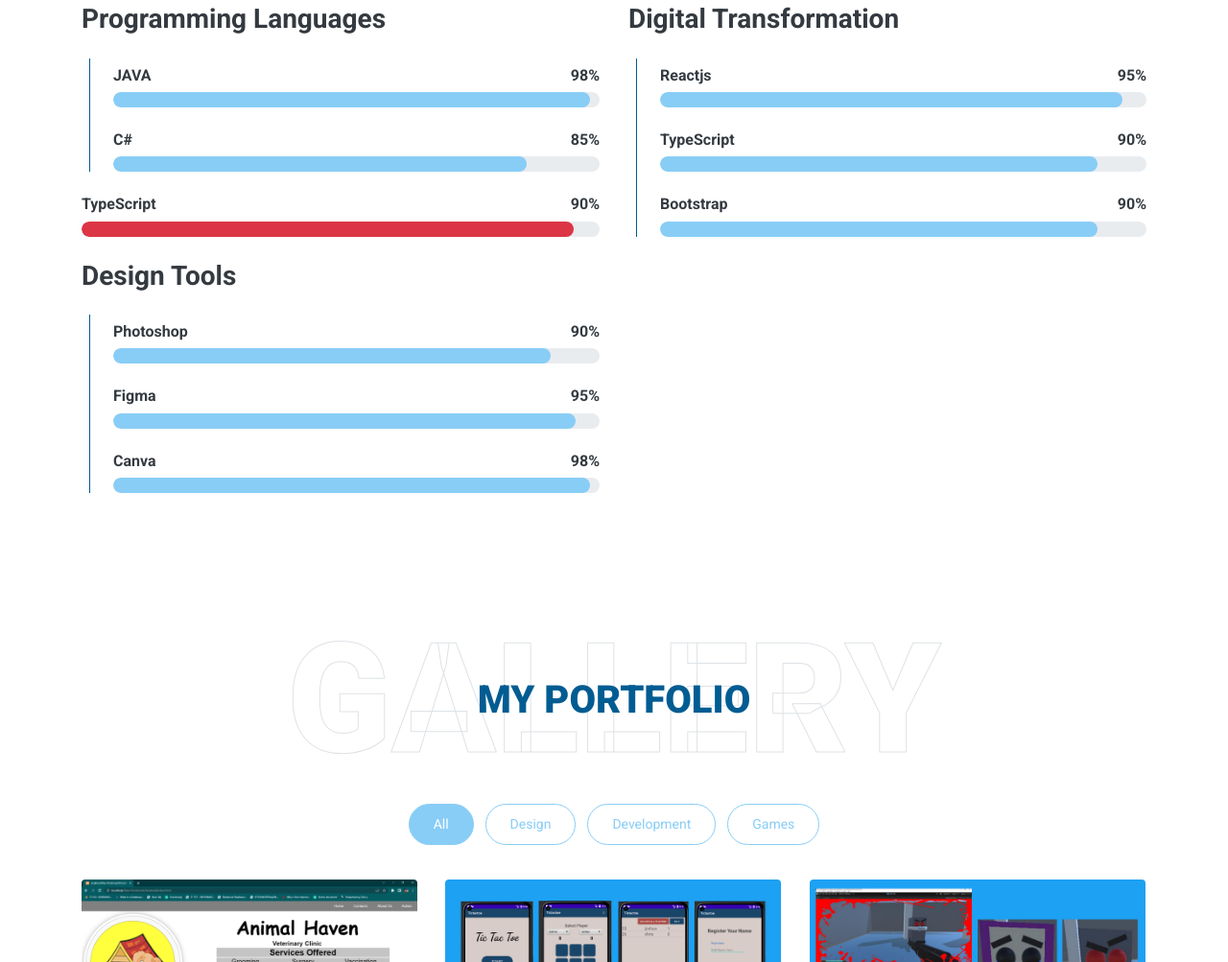
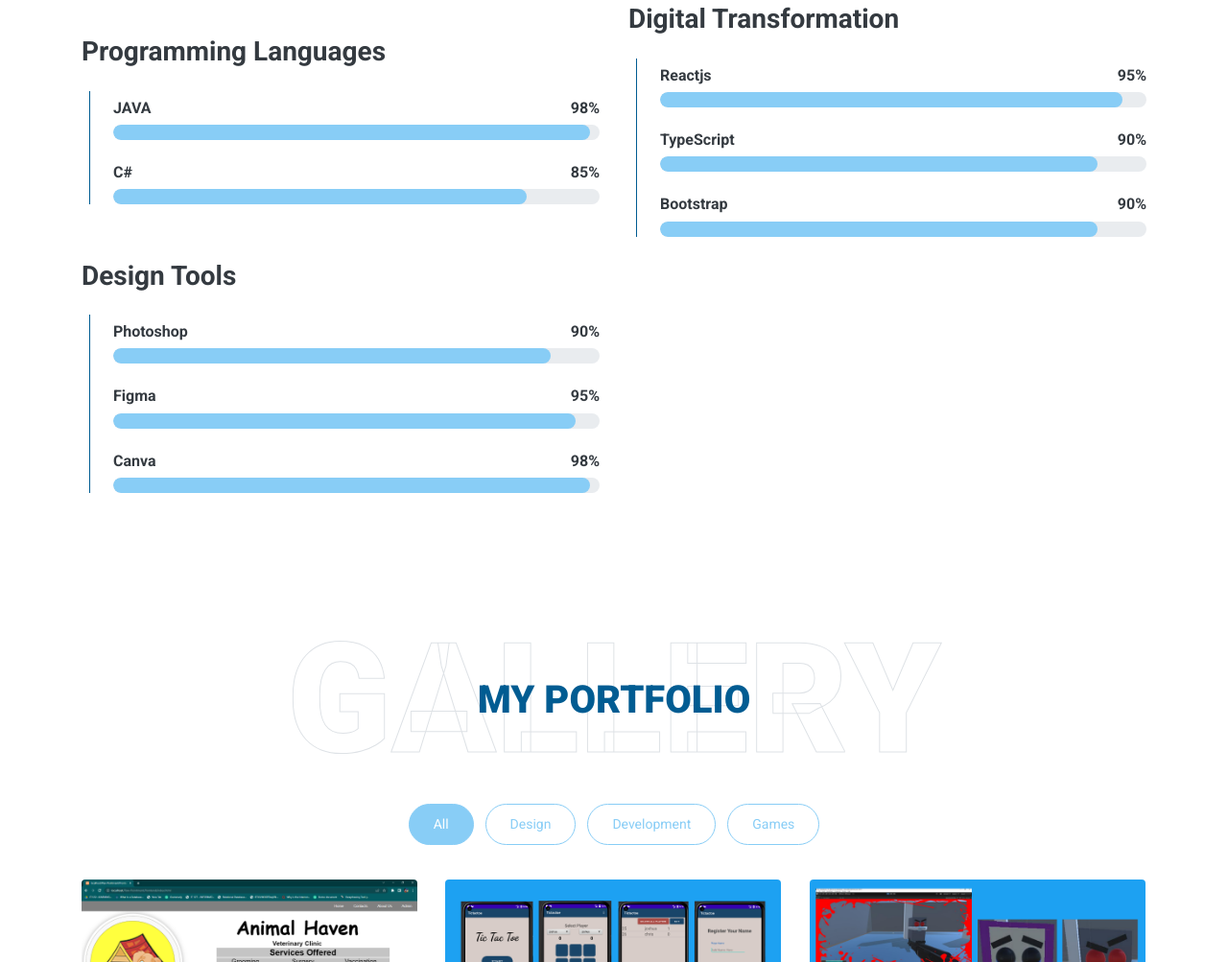
Before and after one commit to JoshuaBayron/jayzesotero.github.io, a plain HTML site: page index.html in a window 1280 px wide. Shown: the part 3028-4031 px from the top of the page at 96% size. Drawn offline with nearby package versions, Linux system fonts and the light colour scheme.

Commit message:
updated profile

```diff
--- a/index.html
+++ b/index.html
@@ -212,16 +212,6 @@
                         </div>
 
                     </div>
-
-                    <div class="skill mb-4">
-                        <div class="d-flex justify-content-between">
-                            <h6 class="font-weight-bold">TypeScript</h6>
-                            <h6 class="font-weight-bold">90%</h6>
-                        </div>
-                        <div class="progress">
-                            <div class="progress-bar bg-danger" role="progressbar" aria-valuenow="95" aria-valuemin="0" aria-valuemax="100"></div>
-                        </div>
-                    </div>
                 </div>
 
                 <div class="col-lg-6">
```
